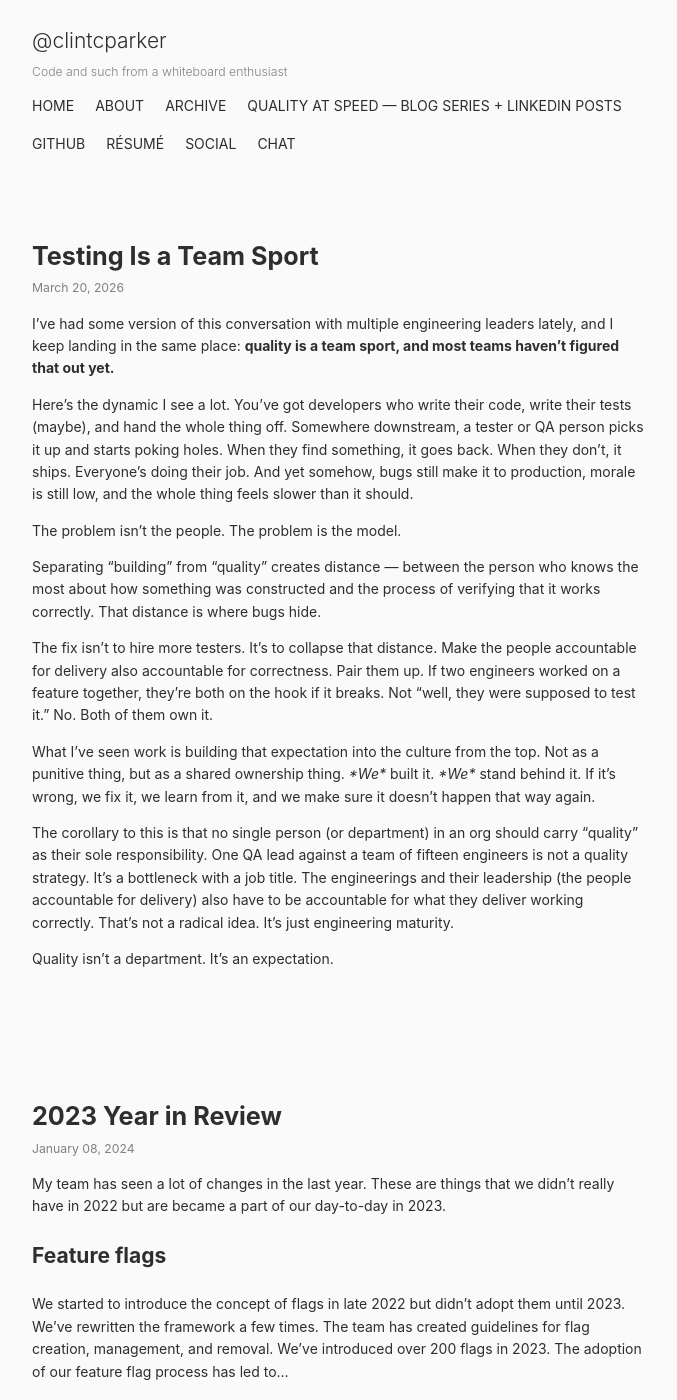
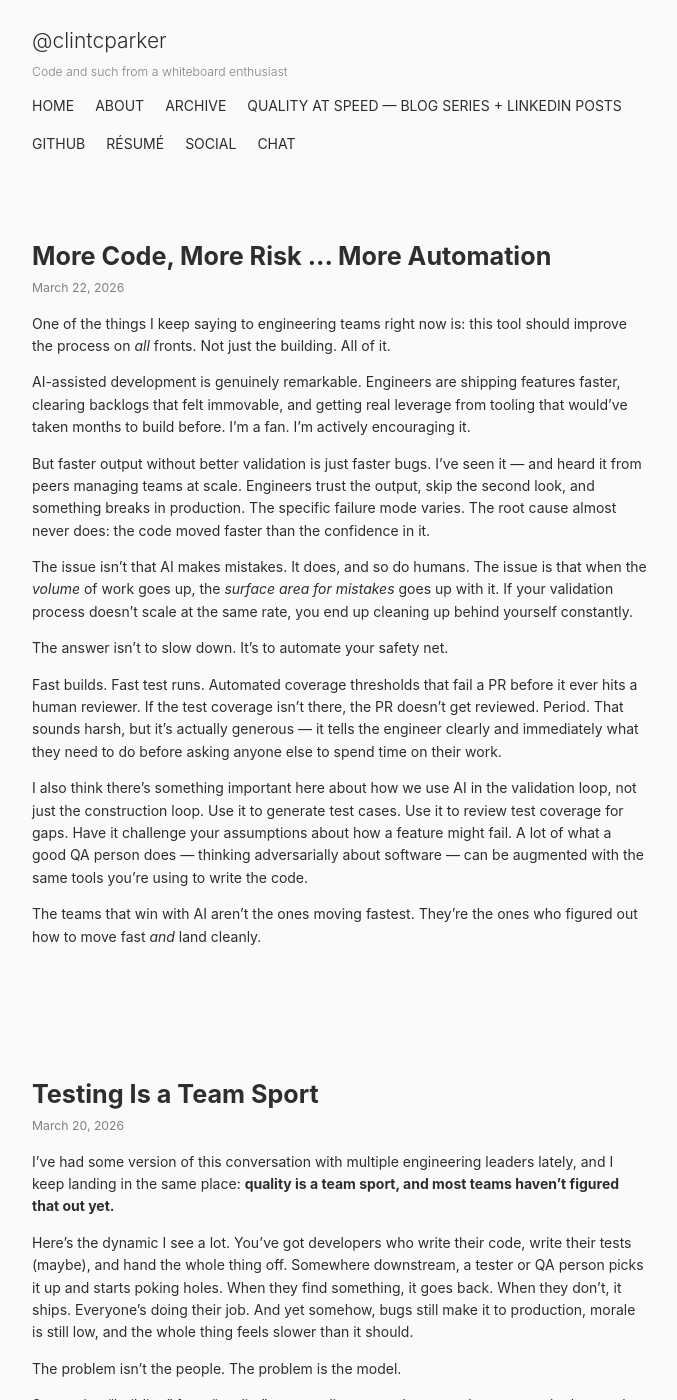
Before and after one commit to clintcparker/clintcparker.github.com, a Jekyll site: the page built from index.html, in a window 1280 px wide and 1400 px high. Shown: the whole window, without its empty margins (300-977 px from the left). Built offline with Jekyll 4.4.1, drawn with Linux system fonts in a browser that asks for light colours; a script that is not in the unit is left out; the list of posts is cut into pages by our own code; comment, search, counter and statistics services are not loaded; some of the changed text lies outside the part shown.

Commit message:
published `more automation`

```diff
--- a/_drafts/more-code-more-risk-more-automation.md
+++ b/_posts/2026-03-22-more-code-more-risk-more-automation.md
@@ -1,13 +1,14 @@
 ---
 layout: post
 title: "More Code, More Risk ... More Automation"
+date: 2026-03-22T19:11:34+00:00
 ---
 
 One of the things I keep saying to engineering teams right now is: this tool should improve the process on *all* fronts. Not just the building. All of it.
 
 AI-assisted development is genuinely remarkable. Engineers are shipping features faster, clearing backlogs that felt immovable, and getting real leverage from tooling that would've taken months to build before. I'm a fan. I'm actively encouraging it.
 
-But I've also watched a few weeks where AI moved fast and quality didn't keep up. Three incidents in quick succession. In each case, an engineer trusted the output, didn't double-check, and something broke in production. A query returning 600,000 rows when it should've returned ten. A database config change that brought down a service. Fixable things — but things that could've been caught with a second look or a passing test.
+But faster output without better validation is just faster bugs. I've seen it — and heard it from peers managing teams at scale. Engineers trust the output, skip the second look, and something breaks in production. The specific failure mode varies. The root cause almost never does: the code moved faster than the confidence in it.
 
 The issue isn't that AI makes mistakes. It does, and so do humans. The issue is that when the *volume* of work goes up, the *surface area for mistakes* goes up with it. If your validation process doesn't scale at the same rate, you end up cleaning up behind yourself constantly.
 
```
